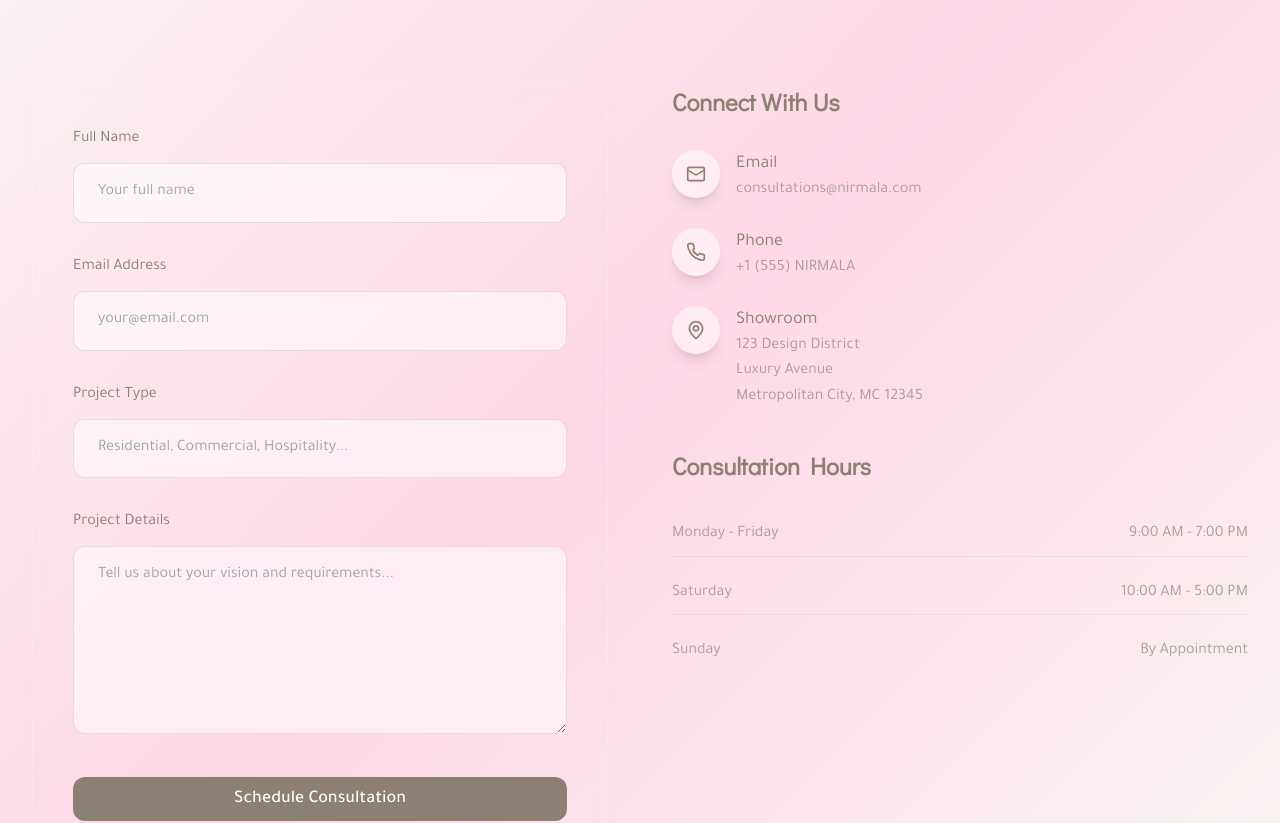
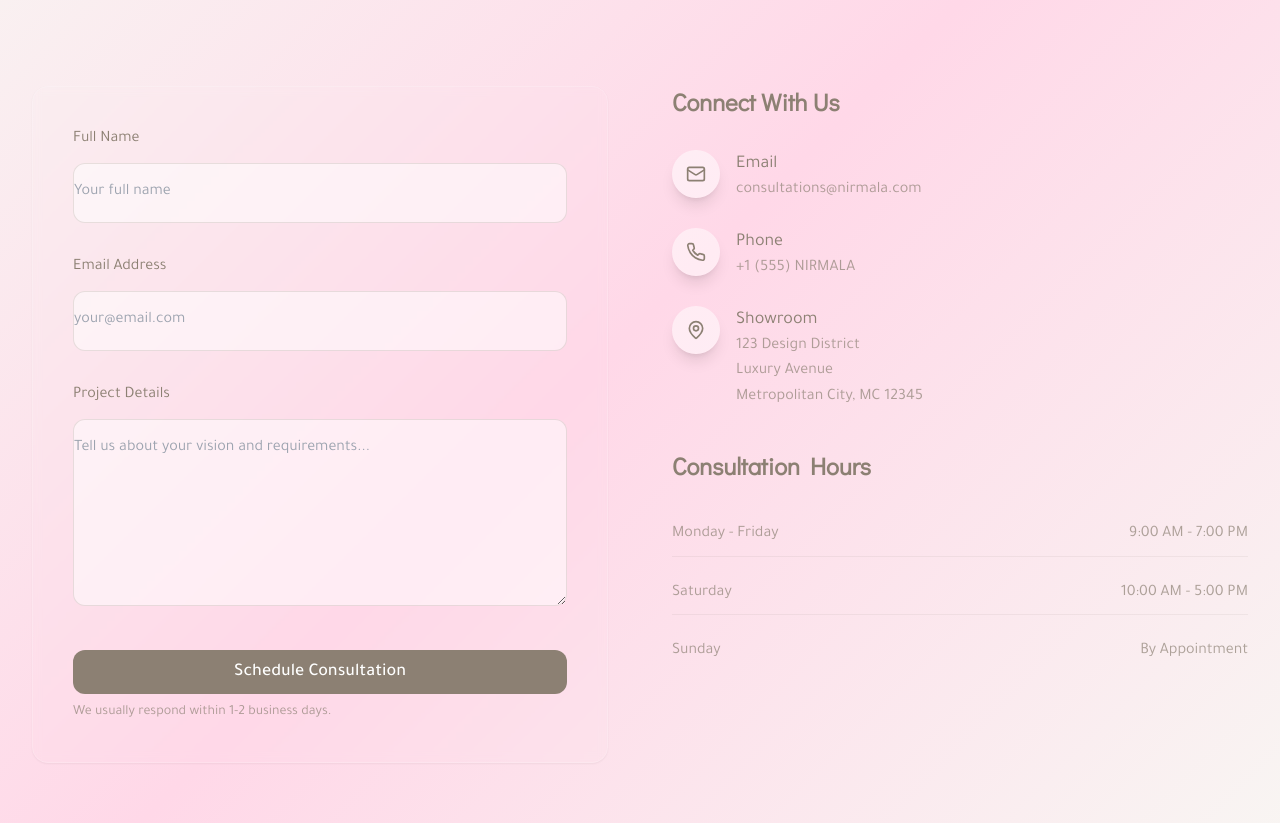
Before and after one commit to KhubiThakkar/nirmala, a Next.js app: page / in a window 1280 px wide. Shown: the part 5020-5843 px from the top of the page. Built offline with nearby package versions, Linux system fonts and the light colour scheme.

Commit message:
update dependencies for Formspree

```diff
--- a/app/page.tsx
+++ b/app/page.tsx
@@ -17,6 +17,7 @@ import { Button } from "@/components/ui/button";
 import { Card, CardContent } from "@/components/ui/card";
 import { HeroCarousel } from "@/components/hero-carousel";
 import { PDFViewer } from "@/components/pdf-viewer";
+import ContactForm from "@/components/contact-form";
 
 export default function HomePage() {
     return (
@@ -336,54 +337,7 @@ export default function HomePage() {
 
                     <div className='grid lg:grid-cols-2 gap-16'>
                         <Card className='elegant-card p-10'>
-                            <form className='space-y-8'>
-                                <div>
-                                    <label className='block text-base font-normal mb-3 text-warmBrown'>
-                                        Full Name
-                                    </label>
-                                    <input
-                                        type='text'
-                                        className='w-full px-6 py-4 border border-warmBrown/20 rounded-xl focus:ring-2 focus:ring-warmBrown/30 focus:border-warmBrown transition-all duration-300 bg-white/50 backdrop-blur-sm'
-                                        placeholder='Your full name'
-                                    />
-                                </div>
-                                <div>
-                                    <label className='block text-base font-normal mb-3 text-warmBrown'>
-                                        Email Address
-                                    </label>
-                                    <input
-                                        type='email'
-                                        className='w-full px-6 py-4 border border-warmBrown/20 rounded-xl focus:ring-2 focus:ring-warmBrown/30 focus:border-warmBrown transition-all duration-300 bg-white/50 backdrop-blur-sm'
-                                        placeholder='your@email.com'
-                                    />
-                                </div>
-                                <div>
-                                    <label className='block text-base font-normal mb-3 text-warmBrown'>
-                                        Project Type
-                                    </label>
-                                    <input
-                                        type='text'
-                                        className='w-full px-6 py-4 border border-warmBrown/20 rounded-xl focus:ring-2 focus:ring-warmBrown/30 focus:border-warmBrown transition-all duration-300 bg-white/50 backdrop-blur-sm'
-                                        placeholder='Residential, Commercial, Hospitality...'
-                                    />
-                                </div>
-                                <div>
-                                    <label className='block text-base font-normal mb-3 text-warmBrown'>
-                                        Project Details
-                                    </label>
-                                    <textarea
-                                        rows={6}
-                                        className='w-full px-6 py-4 border border-warmBrown/20 rounded-xl focus:ring-2 focus:ring-warmBrown/30 focus:border-warmBrown transition-all duration-300 bg-white/50 backdrop-blur-sm'
-                                        placeholder='Tell us about your vision and requirements...'
-                                    ></textarea>
-                                </div>
-                                <Button
-                                    size='lg'
-                                    className='luxury-button w-full text-lg py-4'
-                                >
-                                    Schedule Consultation
-                                </Button>
-                            </form>
+                            <ContactForm />
                         </Card>
 
                         <div className='space-y-10'>
--- /dev/null
+++ b/components/contact-form.js
@@ -0,0 +1,81 @@
+import { useForm, ValidationError } from "@formspree/react";
+import { Button } from "@/components/ui/button";
+
+export default function ContactForm() {
+    const [state, handleSubmit] = useForm("xldnazep");
+
+    if (state.succeeded) {
+        return <p>Thanks for your submission!</p>;
+    }
+
+    return (
+        <form className='space-y-8' onSubmit={handleSubmit}>
+            <div>
+                <label
+                    htmlFor='name'
+                    className='block text-base font-normal mb-3 text-warmBrown'
+                >
+                    Full Name
+                </label>
+                <input
+                    id='name'
+                    name='name'
+                    type='text'
+                    className='w-full px-6 py-4 border border-warmBrown/20 rounded-xl focus:ring-2 focus:ring-warmBrown/30 focus:border-warmBrown transition-all duration-300 bg-white/50 backdrop-blur-sm'
+                    placeholder='Your full name'
+                />
+            </div>
+            <div>
+                <label
+                    htmlFor='email'
+                    className='block text-base font-normal mb-3 text-warmBrown'
+                >
+                    Email Address
+                </label>
+                <input
+                    id='email'
+                    name='email'
+                    type='email'
+                    className='w-full px-6 py-4 border border-warmBrown/20 rounded-xl focus:ring-2 focus:ring-warmBrown/30 focus:border-warmBrown transition-all duration-300 bg-white/50 backdrop-blur-sm'
+                    placeholder='your@email.com'
+                />
+                <ValidationError
+                    prefix='Email'
+                    field='email'
+                    errors={state.errors}
+                />
+            </div>
+            <div>
+                <label
+                    htmlFor='message'
+                    className='block text-base font-normal mb-3 text-warmBrown'
+                >
+                    Project Details
+                </label>
+                <textarea
+                    id='message'
+                    name='message'
+                    rows={6}
+                    className='w-full px-6 py-4 border border-warmBrown/20 rounded-xl focus:ring-2 focus:ring-warmBrown/30 focus:border-warmBrown transition-all duration-300 bg-white/50 backdrop-blur-sm'
+                    placeholder='Tell us about your vision and requirements...'
+                ></textarea>
+                <ValidationError
+                    prefix='Message'
+                    field='message'
+                    errors={state.errors}
+                />
+            </div>
+            <div className='text-sm text-warmBrown/70 font-normal flex flex-col gap-2'>
+                <Button
+                    size='lg'
+                    className='luxury-button w-full text-lg py-4'
+                    type='submit'
+                >
+                    Schedule Consultation
+                </Button>
+                <ValidationError errors={state.errors} />
+                We usually respond within 1-2 business days.
+            </div>
+        </form>
+    );
+}
--- a/package.json
+++ b/package.json
@@ -9,6 +9,7 @@
     "start": "next start"
   },
   "dependencies": {
+    "@formspree/react": "^3.0.0",
     "@hookform/resolvers": "^3.9.1",
     "@radix-ui/react-accordion": "1.2.2",
     "@radix-ui/react-alert-dialog": "1.1.4",
```
Also changed, not shown: 1 other file (tests, documents, lock files or other folders).
